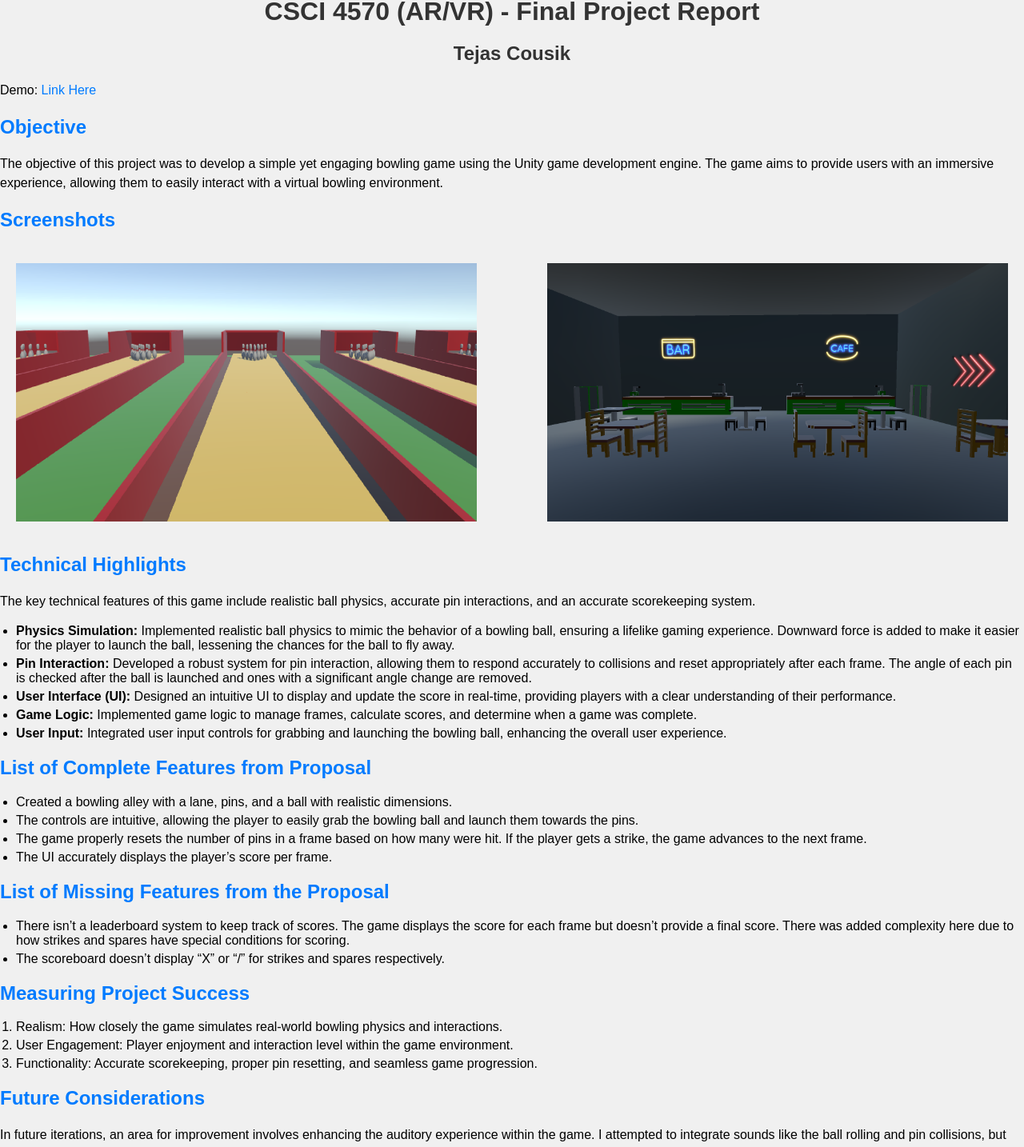
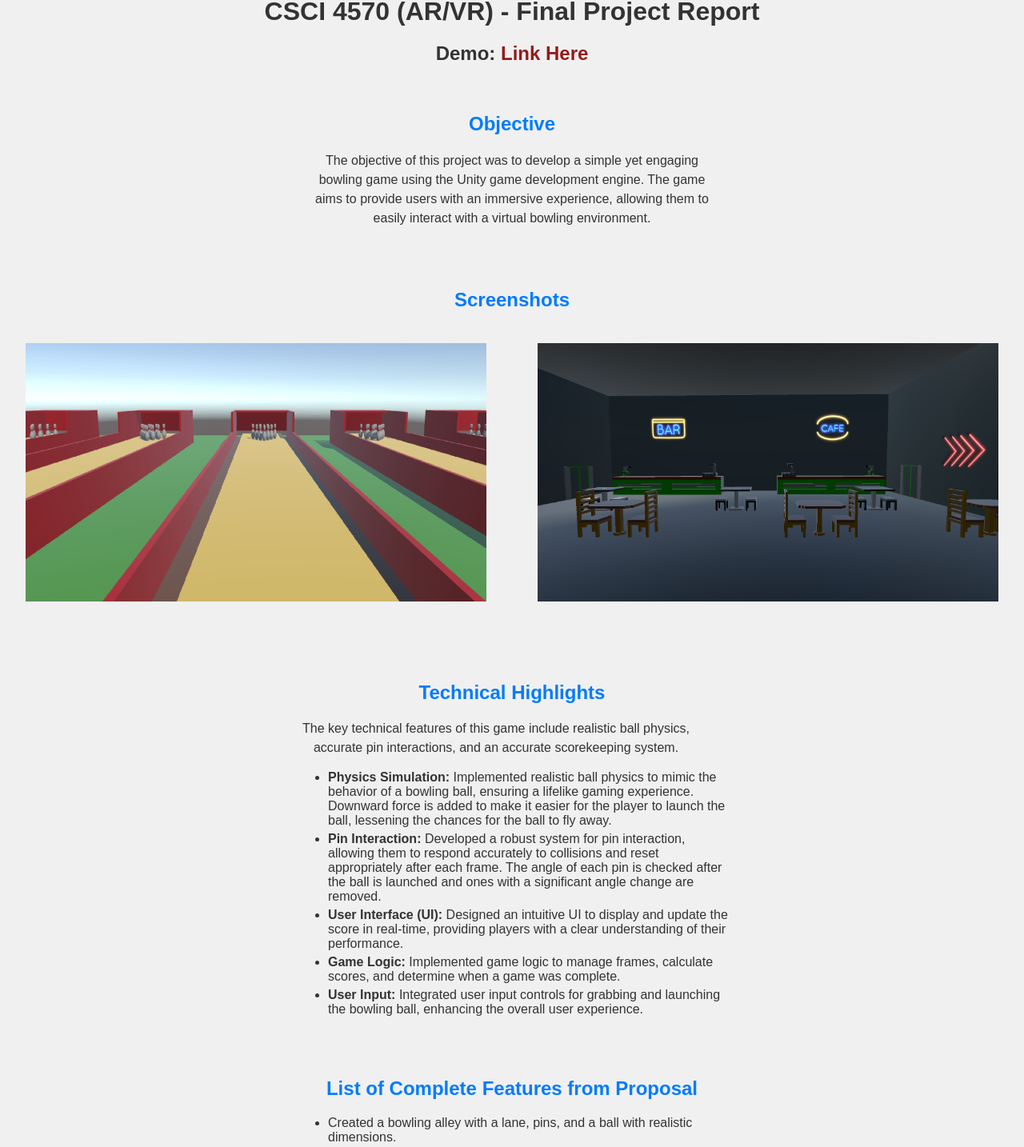
Before and after one commit to tcousik/Portfolio, a React (Create React App) app: page /vrproject in a window 1280 px wide. Shown: the part 124-1558 px from the top of the page at 80% size. Built offline with nearby package versions, Linux system fonts and the light colour scheme.

Commit message:
style finish

```diff
--- a/src/pages/VRProject.js
+++ b/src/pages/VRProject.js
@@ -11,24 +11,24 @@ const VRProject = () => {
     return (
         <div>
             <h1 className='title'>CSCI 4570 (AR/VR) - Final Project Report</h1>
-            <h2 className='title'>Tejas Cousik</h2>
-            <p>Demo: <a href="https://www.youtube.com/watch?v=OQQuCyN71ks">Link Here</a></p>
+            <h2 className='title'>Demo: <a href="https://www.youtube.com/watch?v=OQQuCyN71ks">Link Here</a></h2>
+
             <body>
-                <section>
+                <section className='title'>
                     <h2>Objective</h2>
                     <p>The objective of this project was to develop a simple yet engaging bowling game using the Unity game development engine. The game aims to provide users with an immersive experience, allowing them to easily interact with a virtual bowling environment.</p>
                 </section>
 
-                <section>
-                    <h2>Screenshots</h2>
+                <section className='title'>
+                    <h2 >Screenshots</h2>
                     <div className="image-container">
                         <img src={VR1} alt='vr1' className='small-image' />
                         <img src={VR2} alt='vr1' className='small-image' />
                     </div>
                 </section>
 
-                <section>
-                    <h2>Technical Highlights</h2>
+                <section className='title'>
+                    <h2 >Technical Highlights</h2>
                     <p>The key technical features of this game include realistic ball physics, accurate pin interactions, and an accurate scorekeeping system.</p>
 
                     <ul>
@@ -40,8 +40,8 @@ const VRProject = () => {
                     </ul>
                 </section>
 
-                <section>
-                    <h2>List of Complete Features from Proposal</h2>
+                <section className='title'>
+                    <h2 >List of Complete Features from Proposal</h2>
                     <ul>
                         <li>Created a bowling alley with a lane, pins, and a ball with realistic dimensions.</li>
                         <li>The controls are intuitive, allowing the player to easily grab the bowling ball and launch them towards the pins.</li>
@@ -50,7 +50,7 @@ const VRProject = () => {
                     </ul>
                 </section>
 
-                <section>
+                <section className='title'>
                     <h2>List of Missing Features from the Proposal</h2>
                     <ul>
                         <li>There isn’t a leaderboard system to keep track of scores. The game displays the score for each frame but doesn’t provide a final score. There was added complexity here due to how strikes and spares have special conditions for scoring.</li>
@@ -58,8 +58,8 @@ const VRProject = () => {
                     </ul>
                 </section>
 
-                <section>
-                    <h2>Measuring Project Success</h2>
+                <section className='title'>
+                    <h2 >Measuring Project Success</h2>
                     <ol>
                         <li>Realism: How closely the game simulates real-world bowling physics and interactions.</li>
                         <li>User Engagement: Player enjoyment and interaction level within the game environment.</li>
@@ -67,25 +67,26 @@ const VRProject = () => {
                     </ol>
                 </section>
 
-                <section>
-                    <h2>Future Considerations</h2>
+                <section className='title'>
+                    <h2 >Future Considerations</h2>
                     <p>In future iterations, an area for improvement involves enhancing the auditory experience within the game. I attempted to integrate sounds like the ball rolling and pin collisions, but challenges arose in managing potential conflicts with the background music. Resolving these sound-related issues is a priority to create a more immersive and engaging gameplay atmosphere.</p>
 
                     <p>Also, I would spend time enriching the rest of the environment. This includes adding interactive elements to the lobby, providing players with opportunities to explore and engage beyond the bowling activity.</p>
                 </section>
 
-                <section>
-                    <h2>Concept Art</h2>
+                <section className='title'>
+                    <h2 >Concept Art</h2>
                     <div className="image-container">
                         <img src={Alley} alt='alley' className='alley' />
                     </div>
-
-                    <img src={Ball} alt='ball' className='small-image' />
-                    <img src={Pins} alt='pins' className='small-image' />
+                    <div className="image-container">
+                        <img src={Ball} alt='ball' className='smaller-image' />
+                        <img src={Pins} alt='pins' className='smaller-image' />
+                    </div>
                 </section>
 
-                <section>
-                    <h2>Professor Feedback</h2>
+                <section className='title'>
+                    <h2 >Professor Feedback</h2>
                     <p>I added a website link and added more details to the technical focus. Since I’m not in CSCI 5570, I’m not required to include a research component.</p>
                 </section>
 
--- a/src/styles/vr.css
+++ b/src/styles/vr.css
@@ -1,16 +1,15 @@
-/* styles/vr.css */
-
 body {
     font-family: 'Arial', sans-serif;
     margin: 0;
     padding: 0;
+    display: flex;
+    flex-direction: column;
+    align-items: center;
     background-color: #f0f0f0;
-    /* Set your desired background color */
 }
 
 .title {
     color: #333;
-    /* Set your desired title color */
     text-align: center;
     margin: 20px 0;
 }
@@ -21,16 +20,15 @@ section {
 
 h2 {
     color: #007bff;
-    /* Set your desired heading color */
 }
 
 p {
     line-height: 1.5;
+    max-width: 500px;
 }
 
 a {
-    color: #007bff;
-    /* Set your desired link color */
+    color: #931b1b;
     text-decoration: none;
 }
 
@@ -38,9 +36,16 @@ a:hover {
     text-decoration: underline;
 }
 
-ul,
+ul {
+    text-align: center;
+    max-width: 500px;
+    text-align: left;
+}
+
 ol {
-    padding-left: 20px;
+    text-align: center;
+    max-width: 500px;
+    text-align: left;
 }
 
 li {
@@ -49,22 +54,24 @@ li {
 
 .image-container {
     display: flex;
-    justify-content: space-between;
+    justify-content: space-around;
     margin: 20px 0;
 }
 
 .small-image {
     width: 45%;
-    /* Adjust the width as needed */
     height: auto;
     padding: 20px;
+}
+
+.smaller-image {
+    width: 25%;
+    height: auto;
 }
 
 .alley {
     display: block;
     margin: 20px auto;
-    /* Center the image */
     max-width: 80%;
-    /* Adjust the width as needed */
     height: auto;
 }
```
